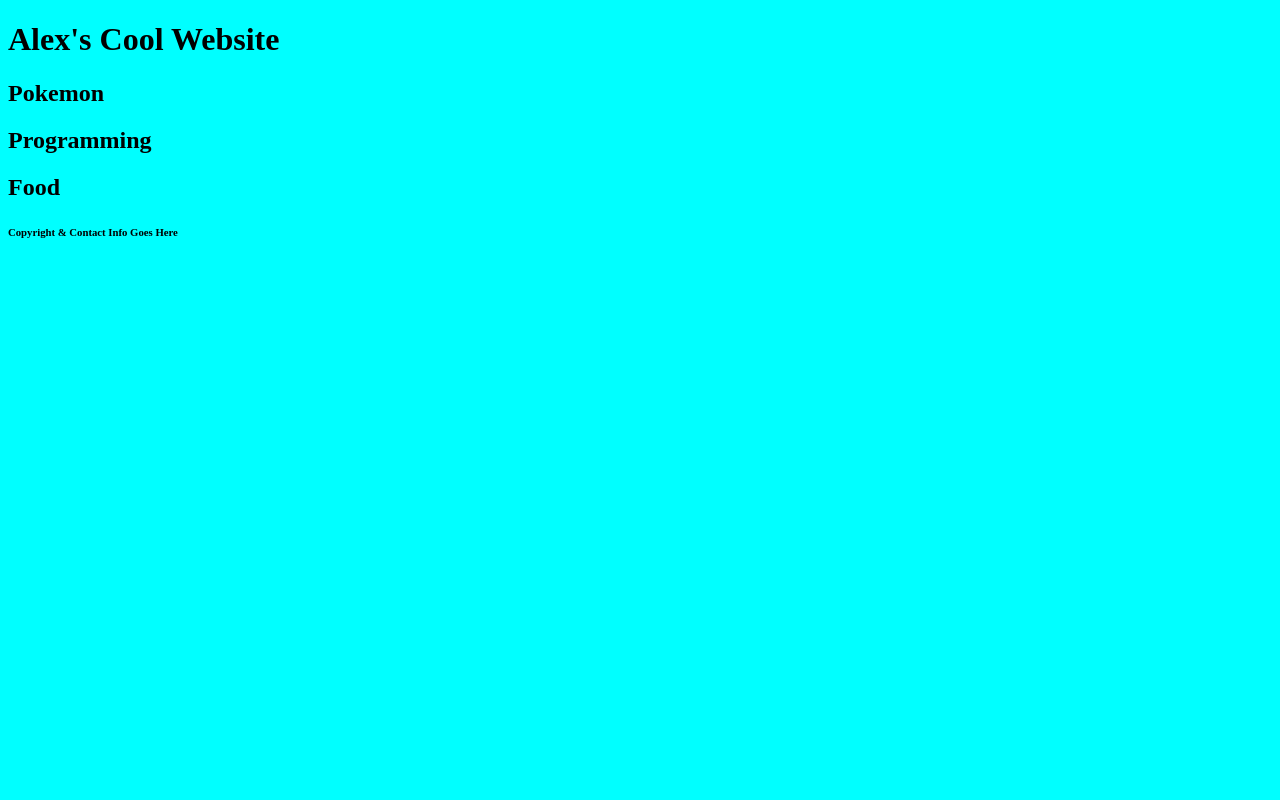
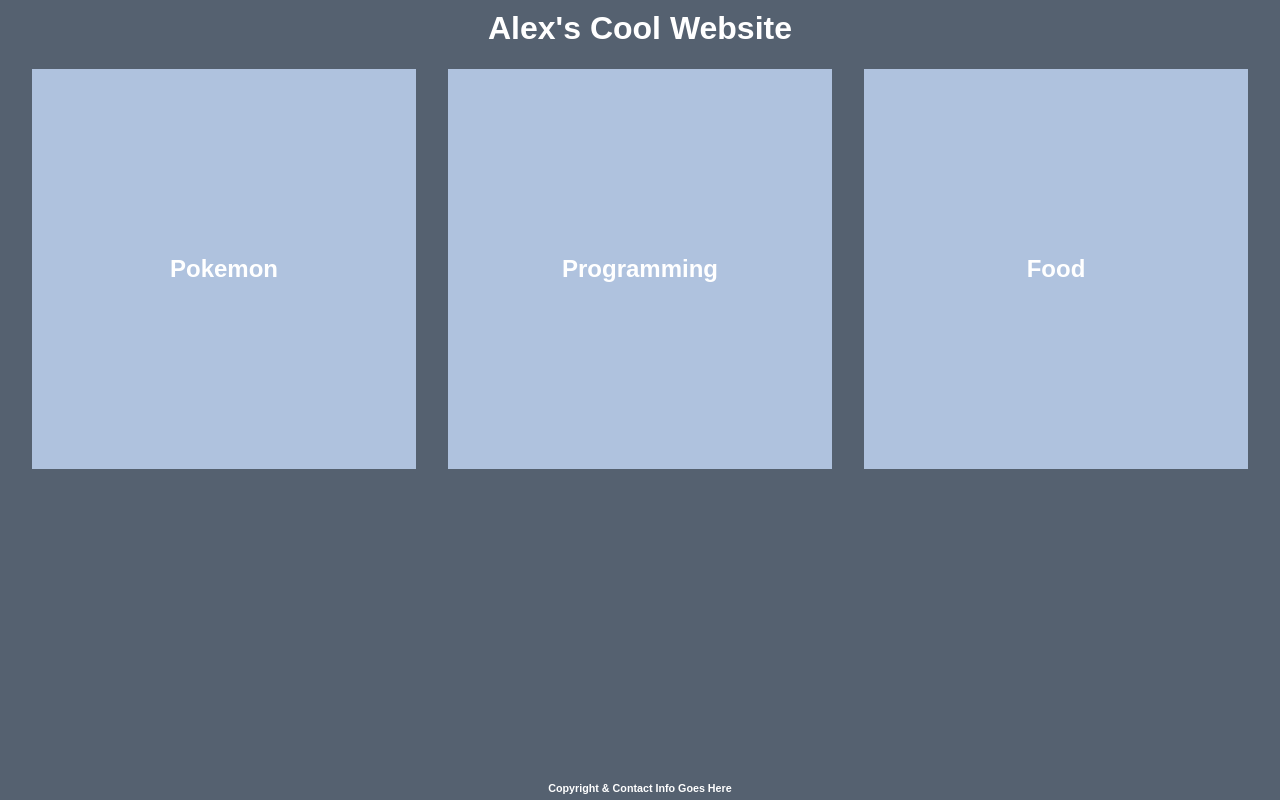
Before and after one commit to AlexStormwood/feb24-t1w2-flexbox-and-animations, a plain HTML site: page index.html in a window 1280 px wide. Drawn offline with Linux system fonts and the light colour scheme.

Commit message:
styling in place

```diff
--- a/style.css
+++ b/style.css
@@ -1,7 +1,105 @@
+/*
+CSS config
+Any part of the CSS, whether it's mobile or desktop
+could use this stuff
+*/
+* {
+	margin: 0;
+
+
+	--blue-lighter: #BBE1F2;
+	--blue-light: #AFC2DE;
+	--blue: #8AA1C2;
+	--blue-dark: #556170;
+	--blue-darker: #142247;
+
+	color: white;
+}
+
+
+/*
+Mobile first styling!!!
+*/
+
+body {
+	background-color: var(--blue-darker);
+	display: flex;
+	flex-direction: column;
+	justify-content: baseline;
+	/* Textalign is horizontal */
+	text-align: center;
+	/* Alignitems is vertical */
+	align-items: center;
+
+	height: 100dvh;
+	width: 100%;
+	font-family: Arial, Helvetica, sans-serif;
+}
+
+.row {
+	width: 100%;
+	background-color: var(--blue-dark);
+}
+
+.column {
+	width: 100%;
+	background-color: var(--blue-light);
+
+
+	height: 50dvw;
+	margin-top: 1%;
+	margin-bottom: 1%;
+
+	display: flex;
+	flex-direction: column;
+	justify-content: center;
+	align-items: center;
+}
+
+header {
+	min-height: 7dvh;
+	display: flex;
+	justify-content: center;
+	align-items: center;
+}
+
+footer {
+	min-height: 3dvh;
+	display: flex;
+	justify-content: center;
+	align-items: center;
+	align-self: flex-end;
+	/* margin-top: auto; */
+}
+
+/*
+Main element with a class of "row"
+ */
+main.row {
+	display: flex;
+	flex-direction: column;
+	flex-grow: 2;
+
+}
 
 
 
+/* Desktop styling goes here */
 
-body {
-	background-color: aqua;
+@media screen and (min-width: 500px) {
+	body {
+		background-color: var(--blue-dark);
+	}
+
+	main.row {
+		flex-direction: row;
+		flex-wrap: wrap;
+		justify-content: space-evenly;
+	}
+
+	.column {
+		width: 30dvw;
+		height: 50dvh;
+	}
+
 }
```
Also changed, not shown: index.html (+16 -0 lines).
